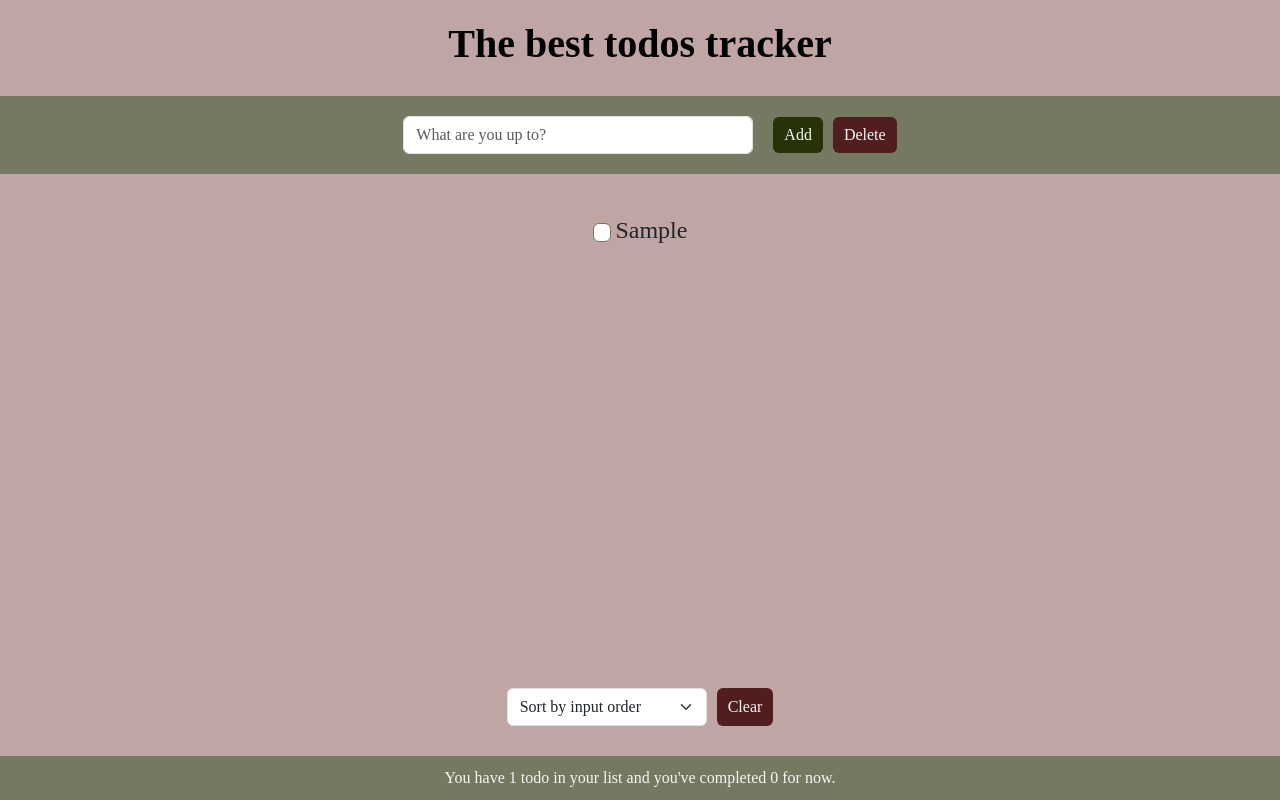
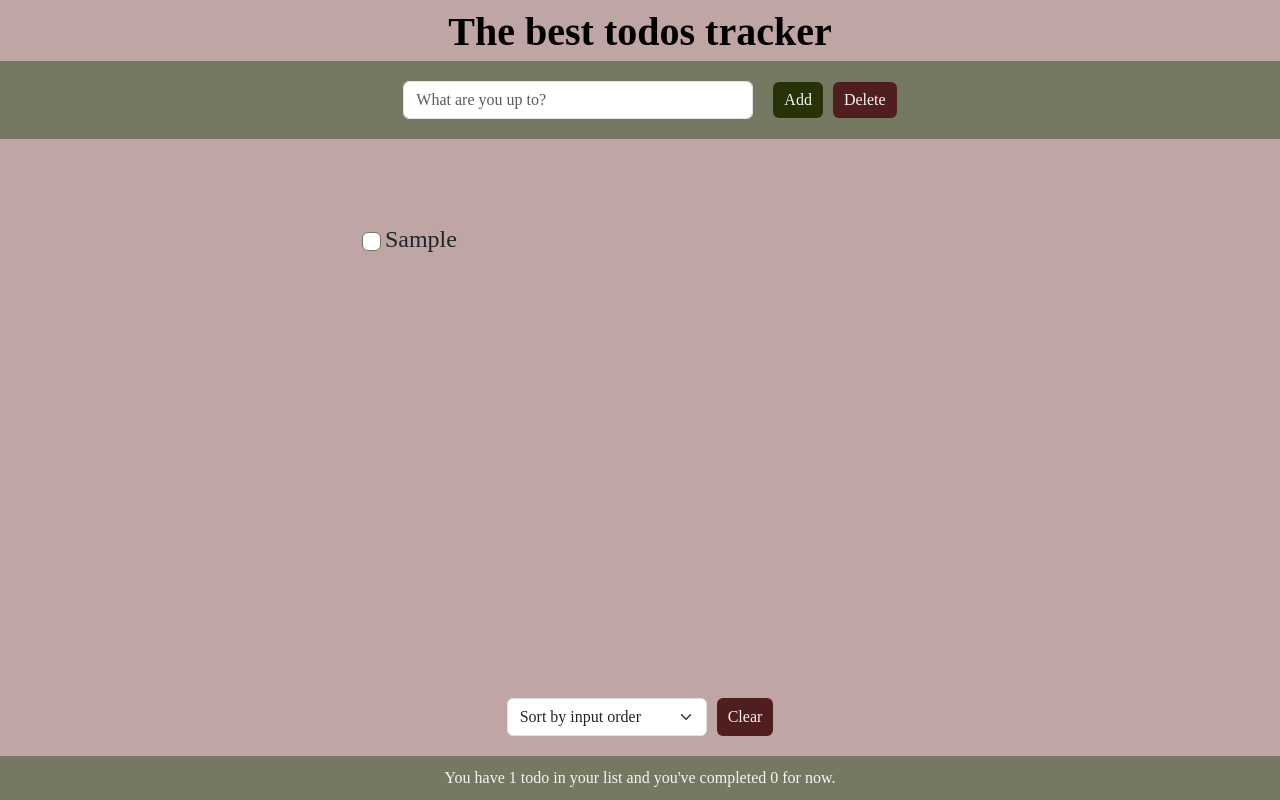
Before and after one commit to myrahkis/to-do-list, a React (Create React App) app: page / in a window 1280 px wide. Both pictures are taken after typing "Sample" into the empty fields and a click on the button "Add". Built offline with nearby package versions, Linux system fonts and the light colour scheme; a web font is replaced by a local one.

Commit message:
ig final
adaptability + fixed storing checked val

```diff
--- a/src/components/form.css
+++ b/src/components/form.css
@@ -1,3 +1,7 @@
+form {
+  grid-column: 1 / -1;
+}
+
 .form-control {
   margin: 20px;
   max-width: 350px;
--- a/src/components/header.css
+++ b/src/components/header.css
@@ -1,10 +1,13 @@
 header {
-    background-color: #bfa5a4;
-    padding: 20px;
+  background-color: #bfa5a4;
+  /* padding: 20px; */
+  grid-column: 1 / -1;
+  grid-row: 1 / 2;
 }
 
 h1 {
-    font-weight: 700;
-    text-align: center;
-    color: Black;
+  margin-top: 8px;
+  font-weight: 700;
+  text-align: center;
+  color: Black;
 }
--- a/src/components/list.css
+++ b/src/components/list.css
@@ -1,3 +1,13 @@
+.container-list {
+  overflow-y: scroll;
+  grid-column: 2 / 4;
+  grid-row: 4 / 11;
+  scrollbar-color: #767962 #bfa5a4;
+  scrollbar-width: thin;
+  scroll-behavior: smooth;
+  scrollbar-gutter: stable both-edges;
+}
+
 .list-group {
   margin-top: 30px;
 }
@@ -7,6 +17,7 @@
   padding: 0.5rem 2rem;
   background-color: #bfa5a4;
   border-color: #897170;
+  word-break: break-all;
 }
 
 span {
@@ -39,6 +50,7 @@ input[type="checkbox"]:focus {
   display: flex;
   flex-direction: column;
   justify-content: center;
+  /* max-width: 40%; */
 }
 
 .wrapper-order {
@@ -68,3 +80,19 @@ input[type="checkbox"]:focus {
   background: none;
   border: none;
 }
+
+/* adaptability */
+
+/* Large: 992-1199px */
+@media (max-width: 1199px) {
+  .container-list {
+    grid-row: 4 / 9;
+  }
+}
+
+/* Small: 576-767px */
+@media (max-width: 767px) {
+  .container-list {
+    grid-column: 2 / 6;
+  }
+}
--- a/src/components/list.js
+++ b/src/components/list.js
@@ -1,12 +1,17 @@
 import "./list.css";
 
-function List({ todos, sortedList, deleteTodo, onDoneCheck}) {
+function List({ todos, sortedList, deleteTodo, onDoneCheck }) {
   return (
-    <div className="container">
+    <div className="container-list">
       <div className="wrapper">
         <ul className="list-group list-group-flush">
           {sortedList.map((sortedList) => (
-            <Todo todo={sortedList} key={sortedList.id} deleteTodo={deleteTodo} onDoneCheck={onDoneCheck}/>
+            <Todo
+              todo={sortedList}
+              key={sortedList.id}
+              deleteTodo={deleteTodo}
+              onDoneCheck={onDoneCheck}
+            />
           ))}
         </ul>
       </div>
@@ -14,14 +19,14 @@ function List({ todos, sortedList, deleteTodo, onDoneCheck}) {
   );
 }
 
-function Todo({ todo, deleteTodo, onDoneCheck}) {
-
+function Todo({ todo, deleteTodo, onDoneCheck }) {
   return (
     <li className="list-group-item">
       <input
         className="form-check-input me-1"
         type="checkbox"
         value={todo.done}
+        checked={todo.done}
         onChange={() => onDoneCheck(todo.id)}
       ></input>
       <span className={todo.done ? "done-true" : ""}>{todo.desc}</span>
--- a/src/components/stats.css
+++ b/src/components/stats.css
@@ -6,6 +6,11 @@ footer {
   bottom: 0;
   width: 100%;
 }
+
+/* .footer-wrap {
+  grid-column: 1 / -1;
+  grid-row: 7 / 8;
+} */
 
 .form-select {
   box-shadow: none !important;
@@ -21,7 +26,7 @@ p {
   text-align: center;
   width: 100%;
   margin: 0;
-  margin-top: 30px;
+  margin-top: 20px;
   padding: 10px;
 }
 
--- a/src/components/stats.js
+++ b/src/components/stats.js
@@ -9,7 +9,7 @@ function Stats({ todos, order, handleSorting, clearListFunc }) {
     e.preventDefault();
   }
   return (
-    <form onSubmit={submitHandle}>
+    <form onSubmit={submitHandle} className="footer-wrap">
       <footer>
         <div className="wrapper-order">
           <select
--- a/src/index.css
+++ b/src/index.css
@@ -1,4 +1,4 @@
-@import url('https://fonts.googleapis.com/css2?family=Caudex:wght@400;700&display=swap');
+@import url("https://fonts.googleapis.com/css2?family=Caudex:wght@400;700&display=swap");
 
 * {
   margin: 0;
@@ -6,8 +6,9 @@
   box-sizing: border-box;
 }
 
-body, html {
-  font-family: 'Caudex', serif;
+body,
+html {
+  font-family: "Caudex", serif;
   /* color: #252525; */
   font-weight: 400;
   height: 100%;
@@ -19,6 +20,10 @@ body, html {
 }
 
 .cust-container {
+  display: grid;
+  height: 100%;
+  grid-template-columns: repeat(4, 1fr);
+  grid-template-rows: repeat(12, 61px);
   margin: 0 auto;
   min-width: 100%;
 }
@@ -32,3 +37,19 @@ h2 {
   color: #2b282b;
   text-align: center;
 }
+
+/* adaptability */
+
+/* Large: 992-1199px */
+@media (max-width: 1199px) {
+  .cust-container {
+    grid-template-rows: repeat(10, 61px);
+  }
+}
+
+/* Small: 576-767px */
+@media (max-width: 767px) {
+  .cust-container {
+    grid-template-columns: repeat(6, 1fr);
+  }
+}
```
Also changed, not shown: 11 other files (tests, documents, lock files or other folders). Lines whose indentation alone changed are shown as unchanged.
